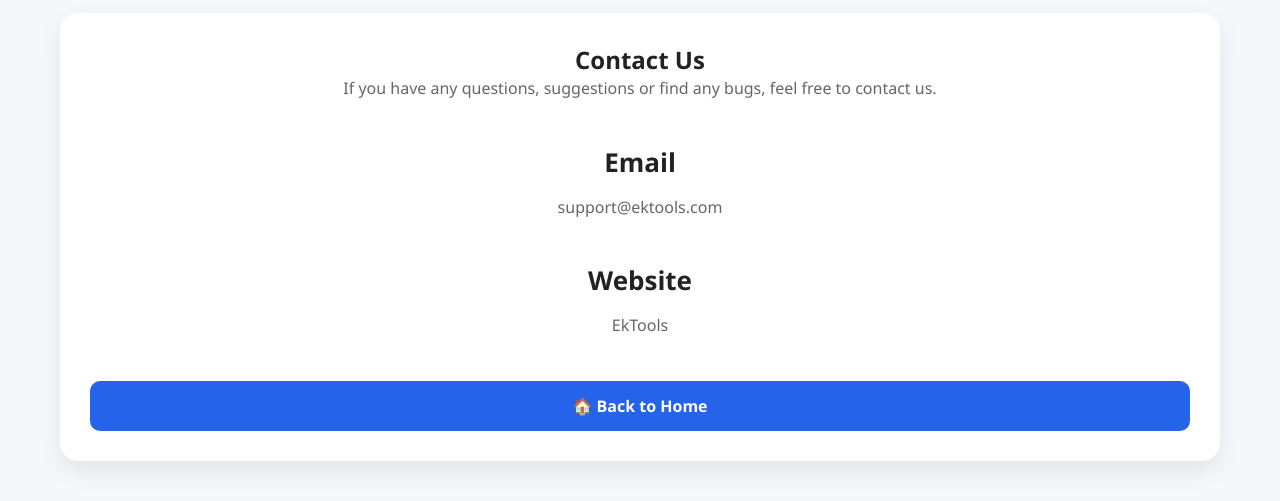
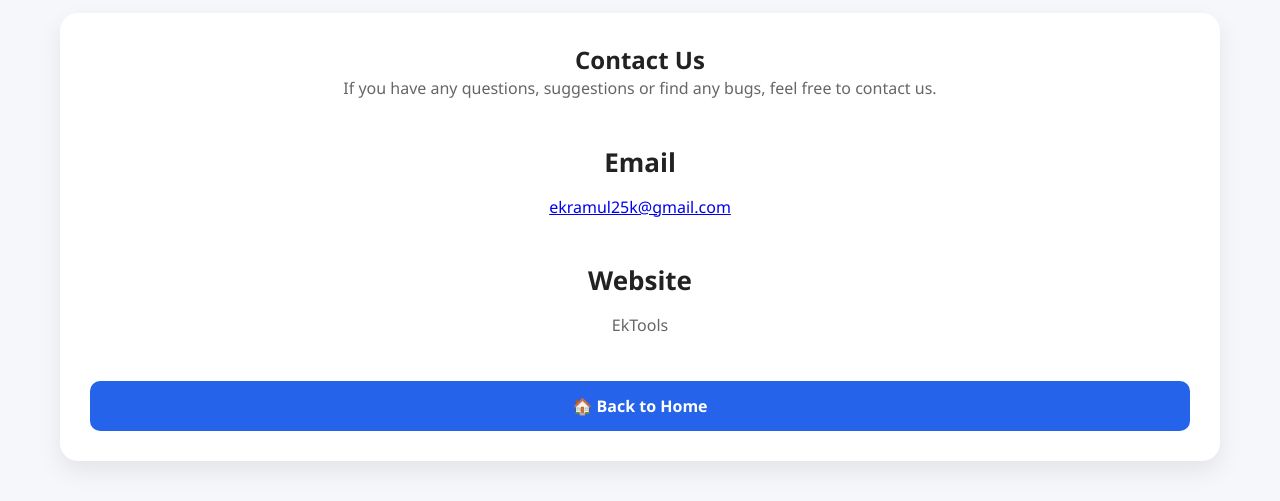
Before and after one commit to Ekramul36/ektools, a Flask app: page /contact in a window 1280 px wide. Shown: the part 135-636 px from the top of the page. Run offline with Flask 3, Linux system fonts and the light colour scheme.

Commit message:
Update contact email

```diff
--- a/templates/contact.html
+++ b/templates/contact.html
@@ -39,8 +39,9 @@
         <br>
 
         <h3>Email</h3>
-        <p>support@ektools.com</p>
-
+<p>
+    <a href="mailto:ekramul25k@gmail.com">ekramul25k@gmail.com</a>
+</p>
         <br>
 
         <h3>Website</h3>
```
